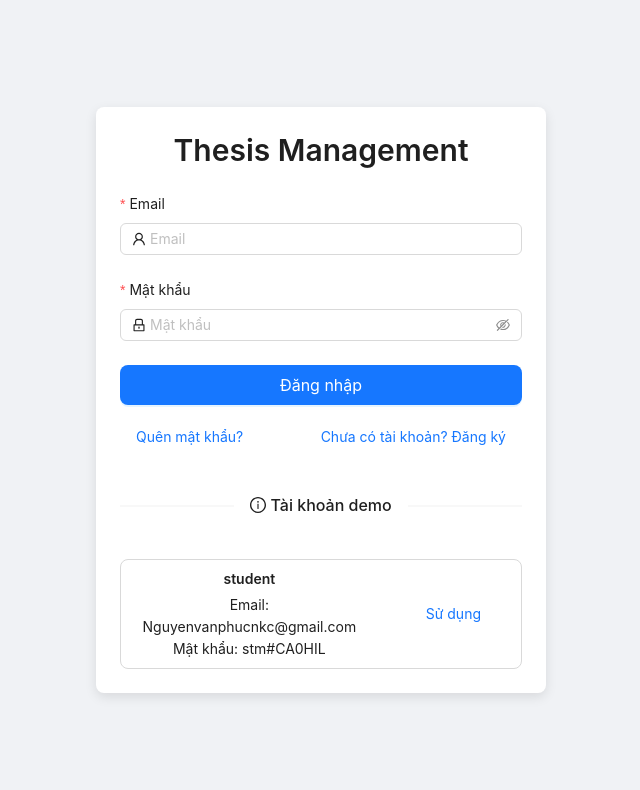
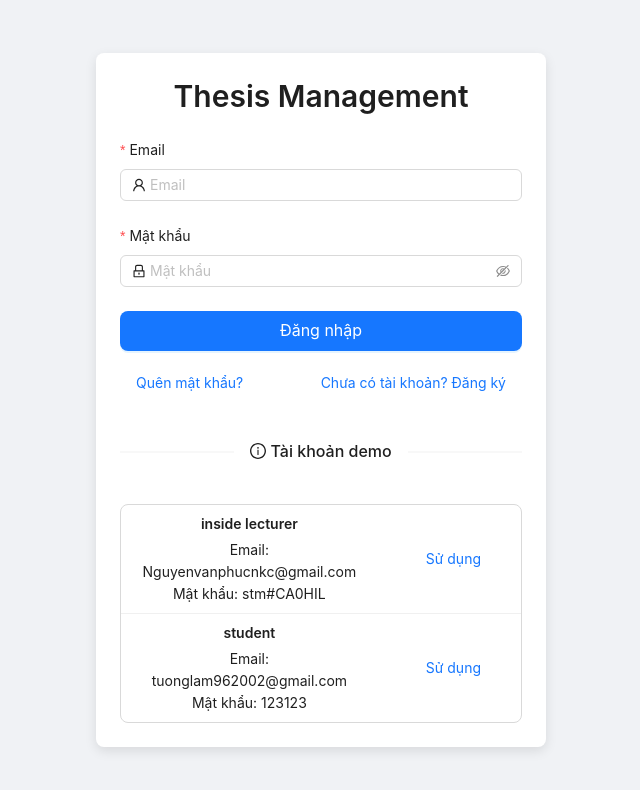
Before and after one commit to LeTruongLam/da, a React (Vite) app: page /login in a window 1280 px wide. Shown: the top 790 px of the page, without its empty margins (319-959 px from the left). Built offline with nearby package versions, Linux system fonts and the light colour scheme.

Commit message:
fix: update account

```diff
--- a/src/pages/Login.tsx
+++ b/src/pages/Login.tsx
@@ -25,9 +25,14 @@ const { Title, Text } = Typography;
 
 const demoAccounts = [
   {
-    role: USER_ROLES.STUDENT,
+    role: USER_ROLES.INSIDE_LECTURER,
     email: "Nguyenvanphucnkc@gmail.com",
     password: "stm#CA0HIL",
+  },
+    {
+    role: USER_ROLES.STUDENT,
+    email: "tuonglam962002@gmail.com",
+    password: "123123",
   },
 ];
 
```
